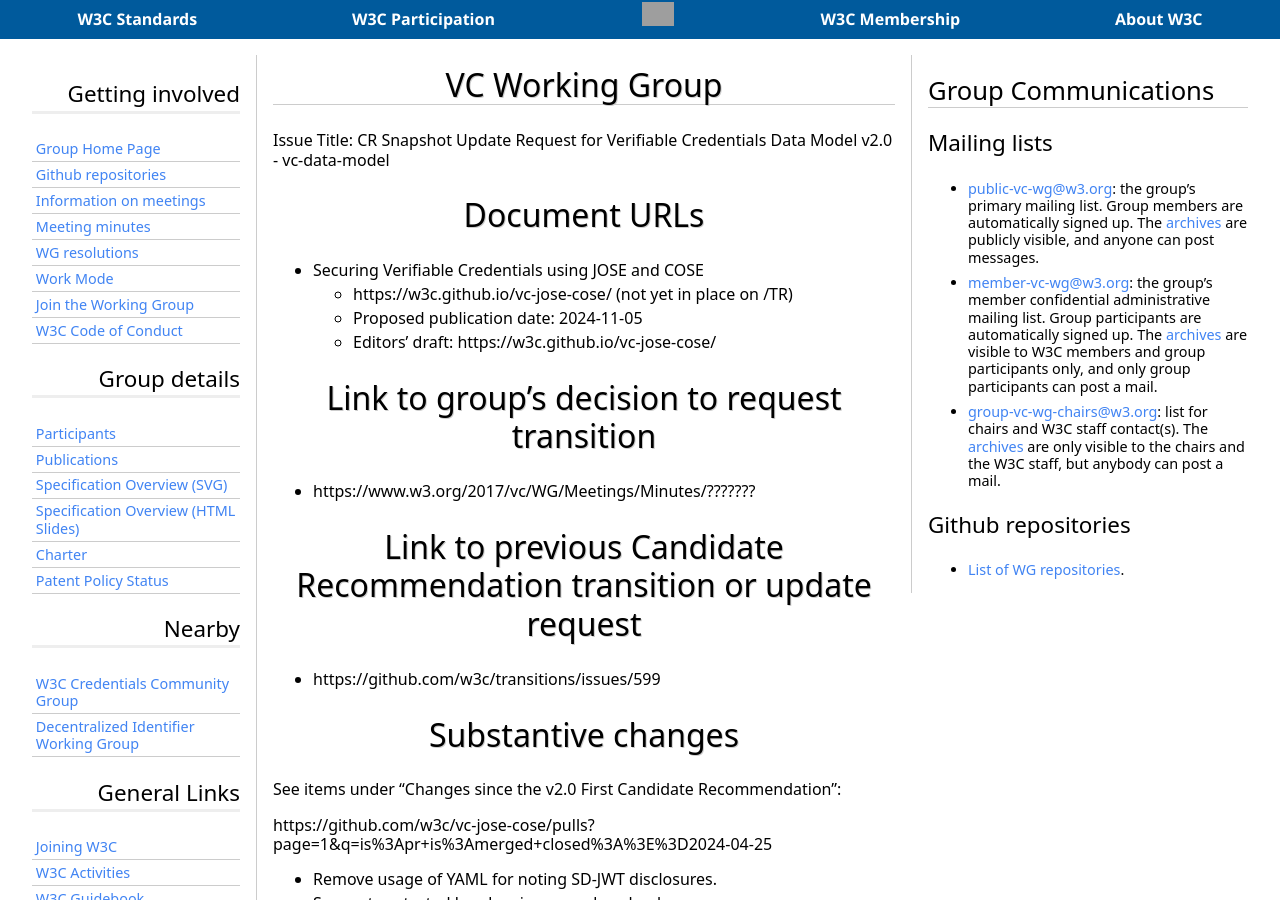
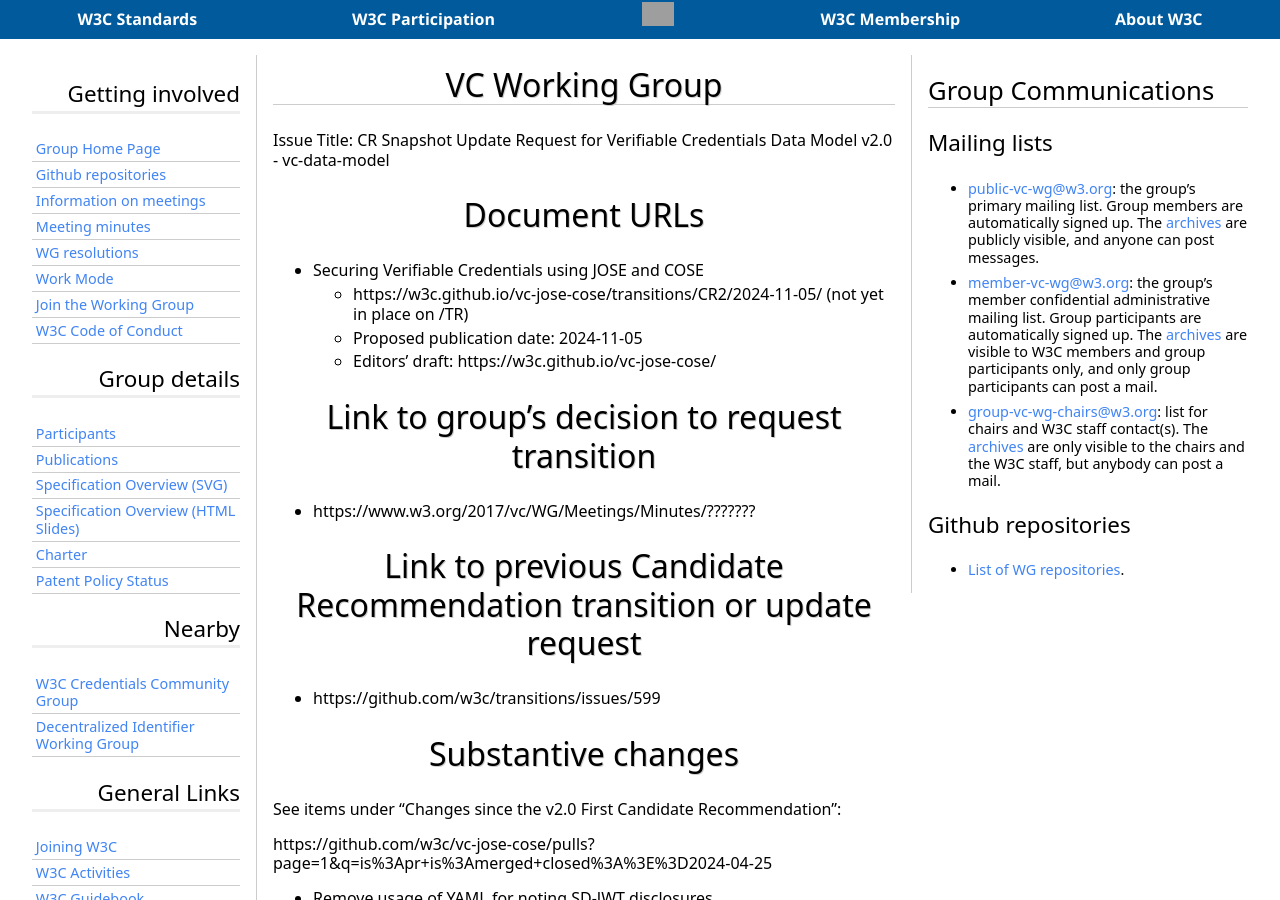
Before and after one commit to w3c/verifiable-credentials, a Jekyll site: the page built from admin/CR2-jose-cose-Oct-2024/Approval_request.md, in a window 1280 px wide and 900 px high. Built offline with Jekyll 4.4.1, drawn with Linux system fonts in a browser that asks for light colours; some web fonts are replaced; our own code applies the rules of GitHub Pages for plain Markdown files; some of the changed lines change nothing that is shown; grey boxes are pictures that could not be loaded.

Commit message:
right URL for the jose-cose trans. request

```diff
--- a/admin/CR2-jose-cose-Oct-2024/Approval_request.md
+++ b/admin/CR2-jose-cose-Oct-2024/Approval_request.md
@@ -3,7 +3,7 @@
 # Document URLs
 
 - Securing Verifiable Credentials using JOSE and COSE
-  - https://w3c.github.io/vc-jose-cose/ (not yet in place on /TR)
+  - https://w3c.github.io/vc-jose-cose/transitions/CR2/2024-11-05/ (not yet in place on /TR)
   - Proposed publication date: 2024-11-05
   - Editors' draft: https://w3c.github.io/vc-jose-cose/
 
```
